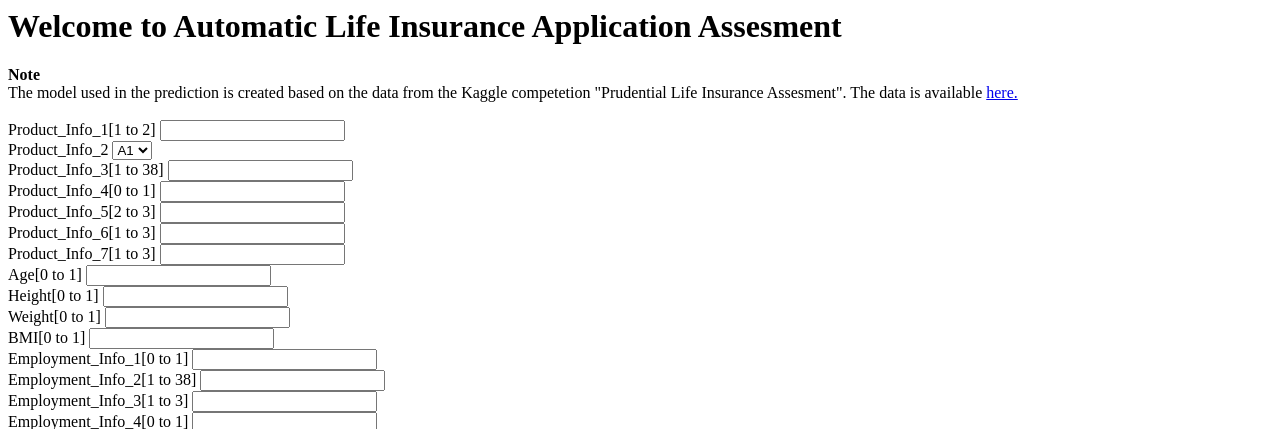
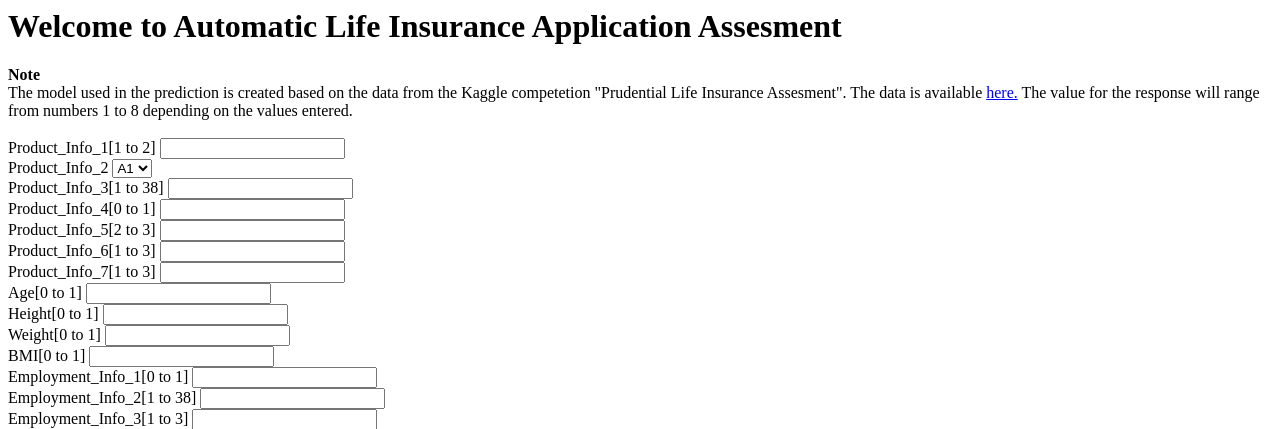
Before and after one commit to Sudarshan-t-1999/Life-Insurance-Application-Assesment, a Flask app: page / in a window 1280 px wide. Shown: the top 429 px of the page. Run offline with Flask 2, Linux system fonts and the light colour scheme.

Commit message:
updating index.html

```diff
--- a/templates/index.html
+++ b/templates/index.html
@@ -8,7 +8,8 @@
 
         <b>Note</b><br>
 
-        <div>The model used in the prediction is created based on the data from the Kaggle competetion "Prudential Life Insurance Assesment". The data is available <a href="https://www.kaggle.com/c/prudential-life-insurance-assessment">here.</a></div>
+        <div>The model used in the prediction is created based on the data from the Kaggle competetion "Prudential Life Insurance Assesment". The data is available <a href="https://www.kaggle.com/c/prudential-life-insurance-assessment">here.</a>
+        The value for the response will range from numbers 1 to 8 depending on the values entered.</div>
         <br>
             <form action="/result" method="POST">
             <div>
```
